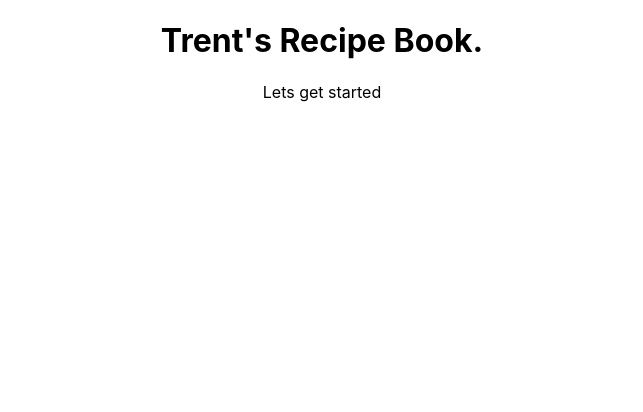
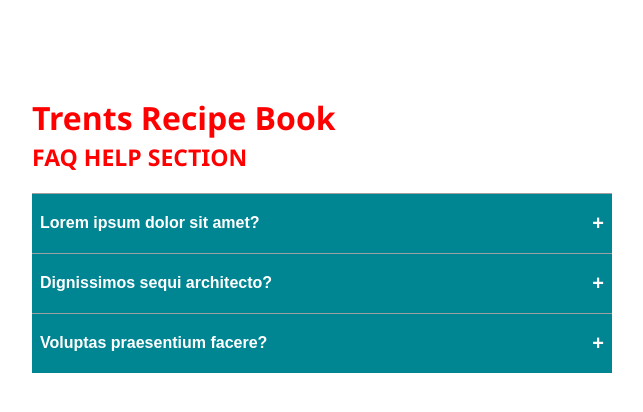
Before and after one commit to hendrtre/Recipe-Book, a React (Create React App) app: page / in a window 1280 px wide. Shown: the top 412 px of the page, without its empty margins (318-961 px from the left). Built offline with nearby package versions, Linux system fonts and the light colour scheme.

Commit message:
made a working accordion

```diff
--- a/src/App.css
+++ b/src/App.css
@@ -1,38 +1,71 @@
-.App {
-  text-align: center;
+* {
+  box-sizing: border-box;
+  margin: 0;
+  padding: 0;
+}
+h1 { color: red; }
+body {
+  font-family: "Segoe UI", Arial, sans-serif;
+  line-height: 1.4;
+  background: #fff;
+  color: #444;
 }
 
-.App-logo {
-  height: 40vmin;
-  pointer-events: none;
+.container {
+  max-width: 600px;
+  margin: 6rem auto 4rem;
+  padding: 0 10px;
 }
 
-@media (prefers-reduced-motion: no-preference) {
-  .App-logo {
-    animation: App-logo-spin infinite 20s linear;
-  }
+.heading {
+  font-size: 23px;
+  margin-bottom: 20px;
+  text-transform: uppercase;
 }
 
-.App-header {
-  background-color: #282c34;
-  min-height: 100vh;
-  display: flex;
-  flex-direction: column;
-  align-items: center;
-  justify-content: center;
-  font-size: calc(10px + 2vmin);
-  color: white;
+.accordion {
+  list-style: none;
 }
 
-.App-link {
-  color: #61dafb;
+.accordion_item {
+  border-top: 1px solid #9f9f9f;
 }
 
-@keyframes App-logo-spin {
-  from {
-    transform: rotate(0deg);
-  }
-  to {
-    transform: rotate(360deg);
-  }
+.button {
+  font-size: 16px;
+  background-color: #008593;
+  color: #fff;
+  text-align: left;
+  font-weight: 700;
+  display: flex;
+  flex-wrap: wrap;
+  width: 100%;
+  justify-content: space-between;
+  align-items: center;
+  padding: 18px 8px;
+  cursor: pointer;
+  border: none;
 }
+
+.control {
+  font-size: 20px;
+}
+
+.answer {
+  background-color: #f7f7f7;
+  padding: 20px;
+}
+
+/* activate toggle */
+.accordion_item.active .button {
+  background-color: #105057;
+}
+.answer_wrapper {
+  height: 0;
+  overflow: hidden;
+  transition: height ease 0.2s;
+}
+.answer_wrapper.open {
+  height: auto;
+  /* height: 100px; */
+}
--- a/src/App.js
+++ b/src/App.js
@@ -1,12 +1,24 @@
-import logo from './logo.svg';
+import React from 'react'
 import './App.css';
+import Header from './components/Header';
+import Accordion from './components/Accordion';
 
 function App() {
+  // const accordianData = {
+  //   title: "Ratatouille",
+  //   directions: '1. Preheat Oven and Prepare Ratatouille Ingredients: Preheat oven ',
+  // }
+  // const { title, content } = accordianData
+
   return (
-    <div className="App">
-      <h1>Trent's Recipe Book.</h1>
-      <p>Lets get started</p>
-    </div>
+      <div className="App">
+        <div className='container'>
+          <h1>Trents Recipe Book</h1>
+          <Header />
+                {/* ... */}
+          <Accordion />
+        </div>
+      </div>
   );
 }
 
--- /dev/null
+++ b/src/components/Accordion.js
@@ -0,0 +1,29 @@
+import { useState } from "react";
+import { faqs } from "../data";
+import AccordionItem from "./AccordionItem";
+
+const Accordion = () => {
+    const [clicked, setClicked] = useState("0")
+
+    const handleToggle = (index) => {
+        if (clicked === index) {
+            return setClicked("0");
+        }
+        setClicked(index);
+    }
+
+  return (
+    <ul className="accordion">
+      {faqs.map((faq, index) => (
+        <AccordionItem
+         onToggle={() => handleToggle(index)}
+         active={clicked === index}
+         key={index}
+         faq={faq}
+         />
+      ))}
+    </ul>
+  );
+};
+
+export default Accordion;
--- /dev/null
+++ b/src/components/AccordionItem.js
@@ -0,0 +1,30 @@
+import { useRef } from "react"
+
+const AccordionItem = ({ faq, onToggle, active }) => {
+    const { question, answer } = faq;
+
+    const contentEl = useRef();
+
+    return (
+        <li className={`accordion_item ${active ? "active" : ""}`}>
+        <button className="button" onClick={onToggle}>
+          {question}
+          <span className="control">{active ? "—" : "+"} </span>
+        </button>
+        {/* <div className={`answer_wrapper ${active ? "open" : ""}`}> */}
+        <div
+            ref={contentEl}
+            className="answer_wrapper"
+            style={
+                active
+                ? { height: contentEl.current.scrollHeight }
+                : { height: "0px" }
+            }
+        >
+          <div className="answer">{answer}</div>
+        </div>
+      </li>
+    );
+  };
+
+  export default AccordionItem;
--- /dev/null
+++ b/src/components/Header.js
@@ -0,0 +1,9 @@
+const Header = () => {
+    return (
+      <h1 className="heading">
+        FAQ help section
+      </h1>
+    )
+  };
+
+  export default Header;
--- /dev/null
+++ b/src/data.js
@@ -0,0 +1,17 @@
+export const faqs = [
+    {
+      question: "Lorem ipsum dolor sit amet?",
+      answer:
+        "Tenetur ullam rerum ad iusto possimus sequi mollitia dolore sunt quam praesentium. Tenetur ullam rerum ad iusto possimus sequi mollitia dolore sunt quam praesentium.Tenetur ullam rerum ad iusto possimus sequi mollitia dolore sunt quam praesentium.Tenetur ullam rerum ad iusto possimus sequi mollitia dolore sunt quam praesentium. Tenetur ullam rerum ad iusto possimus sequi mollitia dolore sunt quam praesentium.Tenetur ullam rerum ad iusto possimus sequi mollitia dolore sunt quam praesentium.Tenetur ullam rerum ad iusto possimus sequi mollitia dolore sunt quam praesentium. Tenetur ullam rerum ad iusto possimus sequi mollitia dolore sunt quam praesentium.Tenetur ullam rerum ad iusto possimus sequi mollitia dolore sunt quam praesentium.",
+    },
+    {
+      question: "Dignissimos sequi architecto?",
+      answer:
+        "Aperiam ab atque incidunt dolores ullam est, earum ipsa recusandae velit cumque. Aperiam ab atque incidunt dolores ullam est, earum ipsa recusandae velit cumque.",
+    },
+    {
+      question: "Voluptas praesentium facere?",
+      answer:
+        "Blanditiis aliquid adipisci quisquam reiciendis voluptates itaque.",
+    },
+  ];
```
